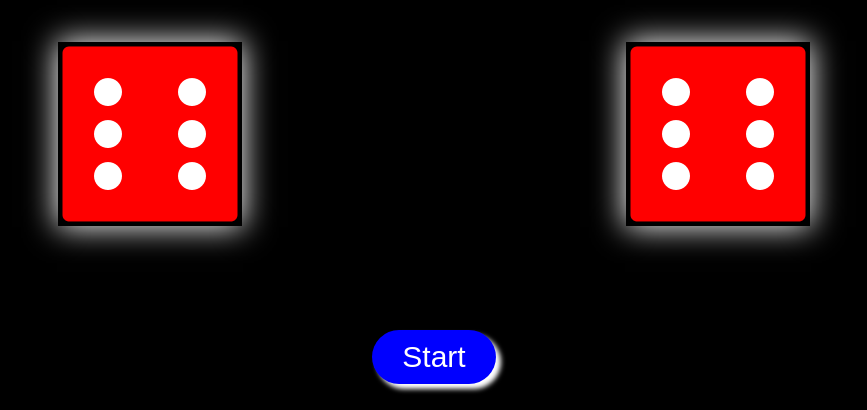
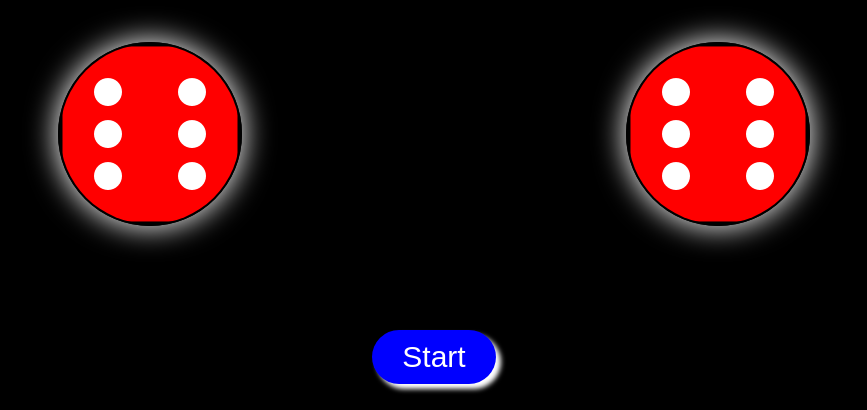
Before and after one commit to Ayushkumar890/Dice-game-by-ayush, a plain HTML site: page index.html in a window 1280 px wide. Shown: the part 227-637 px from the top of the page, without its empty margins (206-1073 px from the left). Drawn offline with Linux system fonts and the light colour scheme.

Commit message:
Update index.html

```diff
--- a/index.html
+++ b/index.html
@@ -78,6 +78,9 @@
                 transition: 0.6s ease;
                 z-index: 99;
             }
+            img{
+                border-radius:100px;
+             }
     </style>
 </head>
 
```
